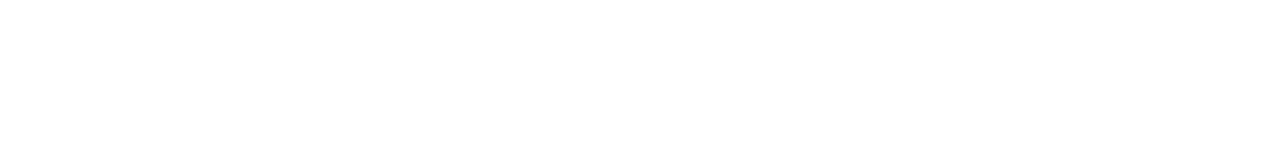
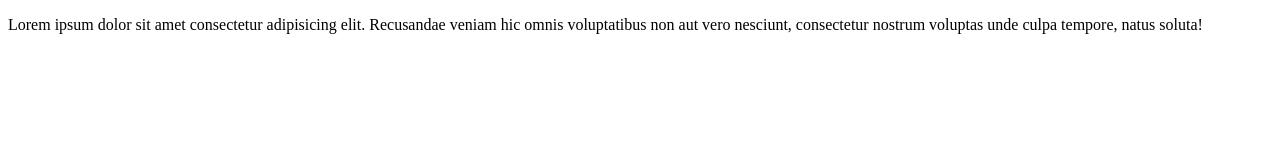
Before and after one commit to raghav-joshi-5/onetwothree, a plain HTML site: page index.html in a window 1280 px wide. Drawn offline with Linux system fonts and the light colour scheme.

Commit message:
firstbrach

```diff
--- a/index.html
+++ b/index.html
@@ -7,6 +7,11 @@
     <link rel="stylesheet" href="./assets/css/style.css" />
   </head>
   <body>
+    <p>
+      Lorem ipsum dolor sit amet consectetur adipisicing elit. Recusandae veniam
+      hic omnis voluptatibus non aut vero nesciunt, consectetur nostrum voluptas
+      unde culpa tempore, natus soluta!
+    </p>
     <script src="./assets/js/app.js"></script>
   </body>
 </html>
```
